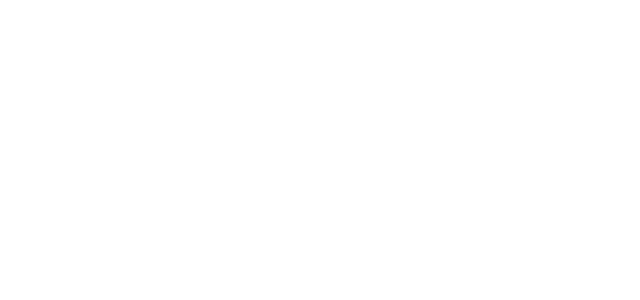
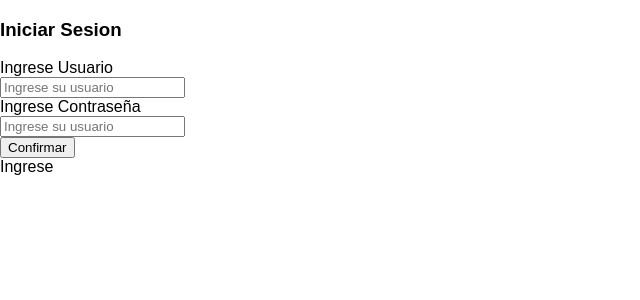
Before and after one commit to Hunteando/ecommerce-s1-g8, a React (Vite) app in the folder frontend/: page /login in a window 1280 px wide. Before the commit this address had no page. Shown: the top 300 px of the page, without its empty margins (0-640 px from the left). Built offline with nearby package versions, Linux system fonts and the light colour scheme.

Commit message:
Login agregado

```diff
--- a/frontend/src/App.jsx
+++ b/frontend/src/App.jsx
@@ -1,6 +1,7 @@
 import { Home } from './pages/Home/Home';
 import Detail from './pages/Detail/Detail';
 import { Routes, Route } from 'react-router-dom';
+import Login from './pages/Login/Login'
 
 function App() {
 	return (
@@ -8,6 +9,7 @@
 			<Routes>
 				<Route path='/' element={<Home />} />
 				<Route path='/detail' element={<Detail />} />
+				<Route path='/login' element={<Login />} />
 			</Routes>
 		</div>
 	);
--- /dev/null
+++ b/frontend/src/pages/Login/Login.jsx
@@ -0,0 +1,27 @@
+import Title from './components/Title/Title';
+import Input from './components/Input/Input';
+import Label from './components/Label/Label';
+import ButtonLogin from './components/Button/ButtonLogin'
+
+const Login = () => {
+    return (
+        <>
+            <Title />
+            <div>
+                <Label texto="Usuario" />
+                <Input />
+            </div>
+            <div>
+                <Label texto="Contraseña" />
+                <Input />
+            </div>
+            <div>
+                <ButtonLogin />
+            </div>
+            <div>
+                <Label />
+            </div>
+        </>
+    );
+}
+export default Login;
--- /dev/null
+++ b/frontend/src/pages/Login/components/Button/ButtonLogin.jsx
@@ -0,0 +1,8 @@
+
+
+const ButtonLogin = () => {
+    return (
+        <button>Confirmar</button>
+    );
+}
+export default ButtonLogin;
--- /dev/null
+++ b/frontend/src/pages/Login/components/Input/Input.jsx
@@ -0,0 +1,11 @@
+const Input = () => {
+    return (
+        <input
+            type="text"
+            id='Usuario'
+            placeholder="Ingrese su usuario"
+
+        />
+    )
+}
+export default Input;
--- /dev/null
+++ b/frontend/src/pages/Login/components/Label/Label.jsx
@@ -0,0 +1,11 @@
+
+
+const Label = (props) => {
+    return (
+        <div>
+            <label>Ingrese {props.texto}</label>
+        </div>
+
+    );
+}
+export default Label;
--- /dev/null
+++ b/frontend/src/pages/Login/components/Title/Title.jsx
@@ -0,0 +1,13 @@
+
+const Title = () => {
+    return (
+
+        <div>
+            <h3>Iniciar Sesion</h3>
+        </div>
+    );
+
+
+
+}
+export default Title;
```
Also changed, not shown: frontend/src/pages/Login/Login.css (added), frontend/src/pages/Login/components/Button/ButtonL.css (added), frontend/src/pages/Login/components/Input/Input.css (added), frontend/src/pages/Login/components/Label/Label.css (added), frontend/src/pages/Login/components/Title/Title.css (added).
